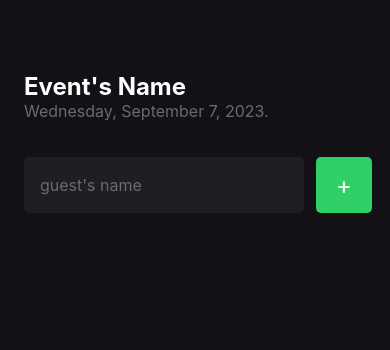
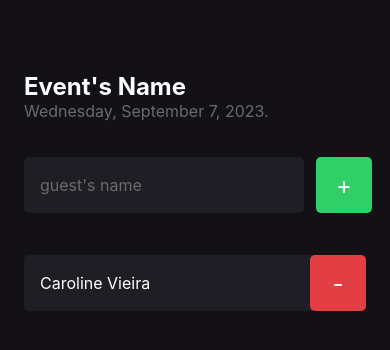
Before and after one commit to Ca-byte/im-here, a React Native app: screen / in a window 390 px wide. Shown: the top 350 px of the page. Built offline with nearby package versions, Linux system fonts and the light colour scheme.

Commit message:
create component guest

```diff
--- /dev/null
+++ b/src/components/Guest/index.tsx
@@ -0,0 +1,13 @@
+import { View, Text, TouchableOpacity } from "react-native";
+import { styles } from "./styles";
+
+export function Guest(){
+	return(
+		<View style={styles.container}>
+			<Text style={styles.name}>Caroline Vieira</Text>
+			<TouchableOpacity style={styles.button}>
+        <Text style={styles.buttonText}>-</Text>
+      </TouchableOpacity>
+		</View>
+	)
+}
--- /dev/null
+++ b/src/components/Guest/styles.ts
@@ -0,0 +1,33 @@
+import { StyleSheet } from 'react-native'
+
+export const styles = StyleSheet.create({
+	container: {
+		width: '100%',
+		backgroundColor: '#1F1E25',
+		borderRadius:5,
+		flexDirection: 'row',
+		alignItems: 'center',
+		marginBottom: 12
+	},
+	name: {
+		flex: 1,
+		color: '#FFFF',
+		fontSize: 16,
+		paddingLeft: 16
+
+	},
+	button:{
+	 width: 56,
+	 height: 56,
+	 borderRadius: 5,
+	 backgroundColor: '#E23E44',
+	 alignItems: "center",
+	 justifyContent: "center",
+ },
+
+ buttonText: {
+	 color: '#FFFF',
+	 fontSize: 24,
+
+ }
+})
--- a/src/screens/Home/index.tsx
+++ b/src/screens/Home/index.tsx
@@ -1,5 +1,6 @@
 import { Text, View, StyleSheet, TextInput, TouchableOpacity } from "react-native";
 import { styles } from "./styles";
+import { Guest } from "../../components/Guest";
 
 
 
@@ -26,6 +27,7 @@
         <Text style={styles.buttonText}>+</Text>
       </TouchableOpacity>
       </View>
+      <Guest />
     </View>
   )
 }
```
